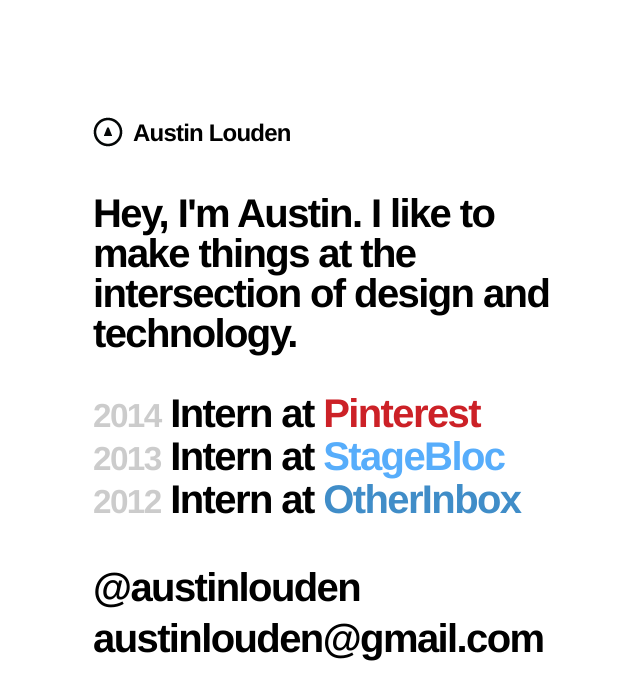
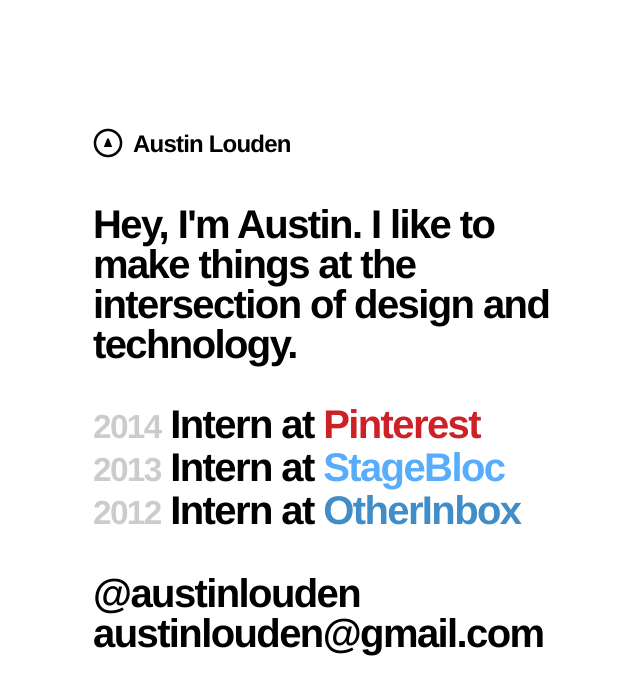
Before and after one commit to austinlouden/austinlouden.github.io, a plain HTML site: page index.html in a window 1280 px wide. Shown: the whole page, without its empty margins (298-938 px from the left). Drawn offline with Linux system fonts and the light colour scheme.

Commit message:
fix line height on links

```diff
--- a/index.html
+++ b/index.html
@@ -36,7 +36,7 @@
   <small>2013</small> Intern at <a href="http://stagebloc.com/" style="color: rgb(87,173,251);">StageBloc</a><br>
   <small>2012</small> Intern at <a href="http://www.otherinbox.com/" style="color: rgb(64,141,200);">OtherInbox</a><br></p>
 
-  <p style="line-height: 3.2rem;"><a rel="me" href="https://twitter.com/AustinLouden">@austinlouden</a>
+  <p><a rel="me" href="https://twitter.com/AustinLouden">@austinlouden</a><br>
   <a rel="me" href="mailto:austinlouden@gmail.com">austinlouden@gmail.com</a></p>
 
 
```
